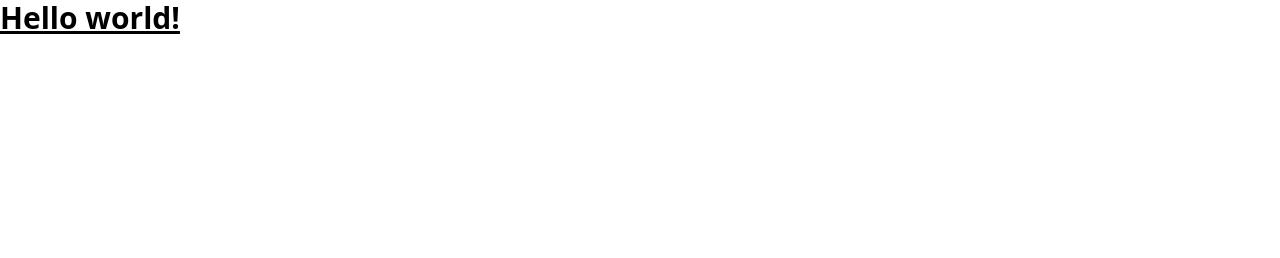
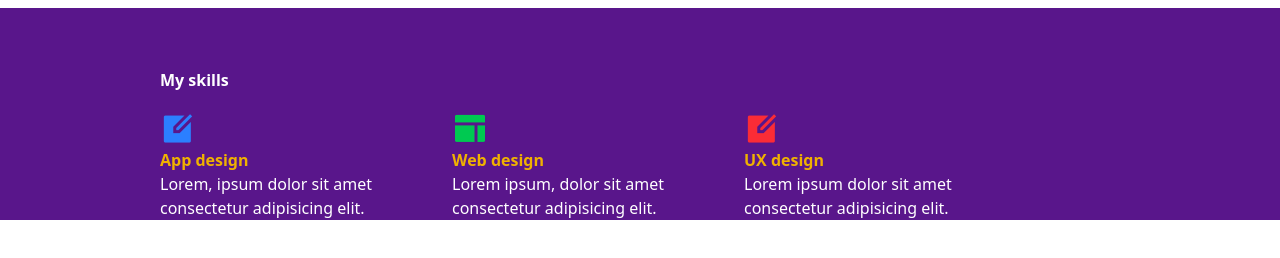
Before and after one commit to Snake582/test, a plain HTML site: page index.html in a window 1280 px wide. Drawn offline with nearby package versions, Linux system fonts and the light colour scheme.

Commit message:
dernière modification

```diff
--- a/index.html
+++ b/index.html
@@ -4,10 +4,40 @@
     <meta charset="UTF-8" />
     <meta name="viewport" content="width=device-width, initial-scale=1.0" />
     <script src="https://unpkg.com/@tailwindcss/browser@4"></script>
+    <link
+      href="https://cdn.jsdelivr.net/npm/remixicon/fonts/remixicon.css"
+      rel="stylesheet"
+    />
+    <link rel="stylesheet" href="style.css">
   </head>
   <body>
-    <h1 class="text-3xl font-bold underline">
-      Hello world!
-    </h1>
+
+
+      <div class="flex justify-beetween gap-20 mt-2 bg-purple-900 relative px-40 ">
+        <div class=" font-bold absolute mt-15">
+          <h1 class="text-white">My skills</h1>
+        </div>
+       <div class="mt-[100px]">
+          <i class="ri-edit-box-fill text-4xl text-blue-500"></i>
+          <h2 class="text-yellow-500 font-bold">App design</h2>
+
+          <p class="text-white">Lorem, ipsum dolor sit amet<br> consectetur adipisicing elit.</p>
+
+        </div>
+        <div class="mt-[100px]">
+          <i class="ri-layout-6-fill text-4xl text-green-500"></i>
+          <h2  class="text-yellow-500 font-bold">Web design</h2>
+          <p class="text-white">Lorem ipsum, dolor sit amet<br> consectetur adipisicing elit.</p>
+        </div>
+        <div class="mt-[100px]">
+          <i class="ri-edit-box-fill text-4xl text-red-500"></i>
+          <h2  class="text-yellow-500 font-bold">UX design</h2>
+          <p class="text-white">Lorem ipsum dolor sit amet<br> consectetur adipisicing elit.</p>
+        </div>
+       </div>
+
+
+
+
   </body>
 </html>
```
Also changed, not shown: style.css (added).
